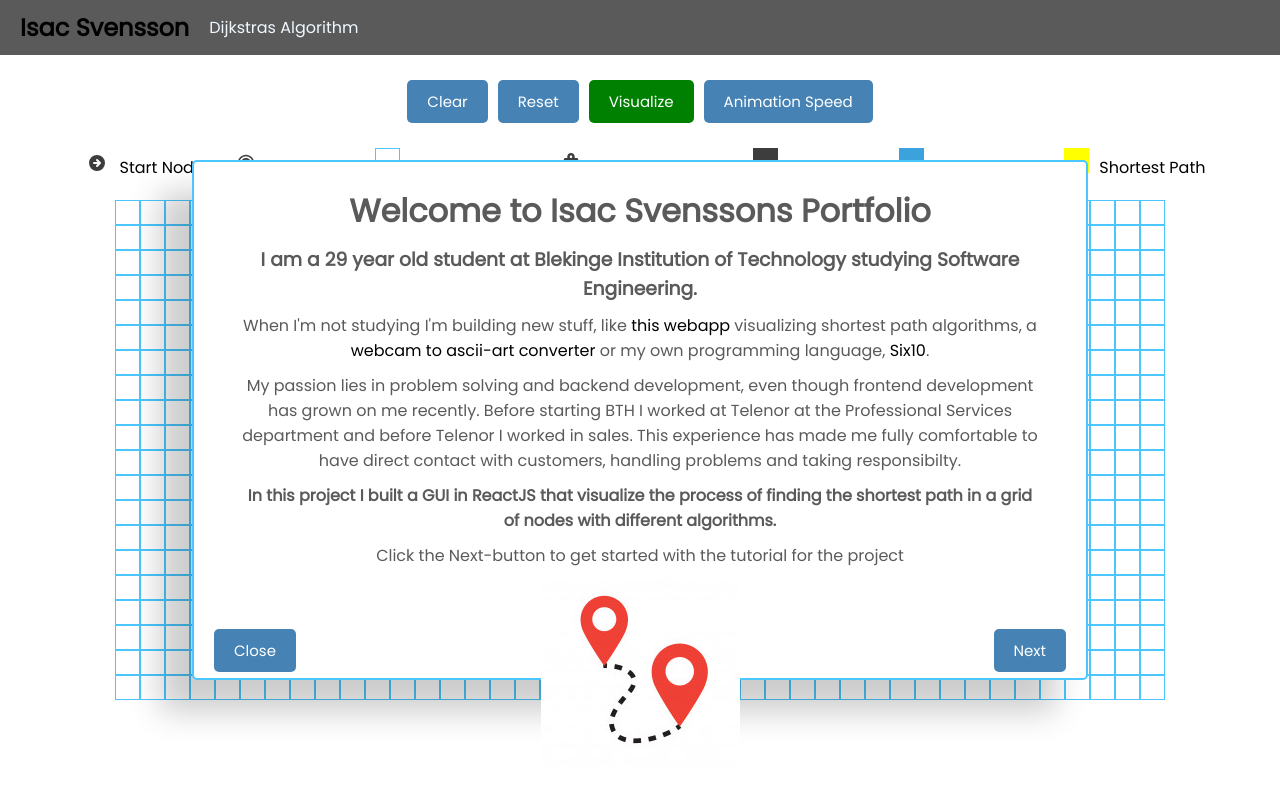
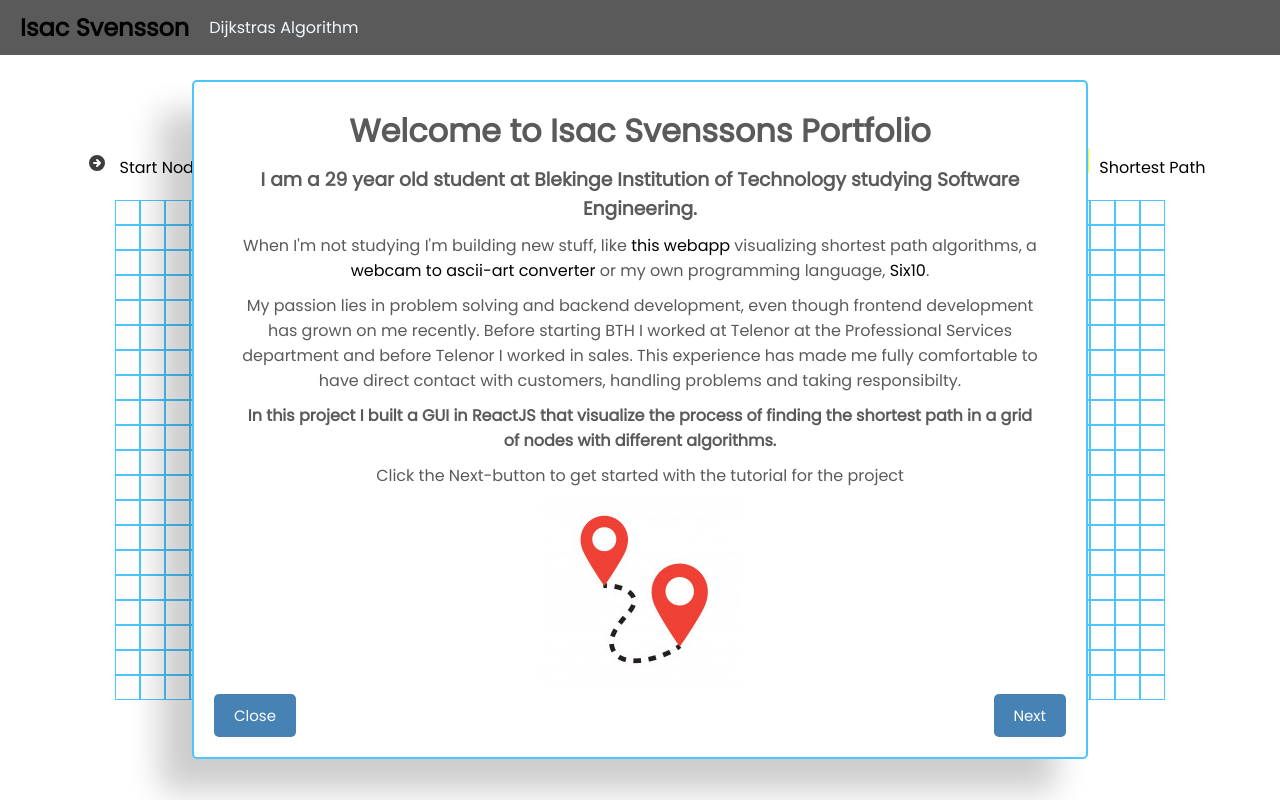
Before and after one commit to IsacSvensson/portfolio, a React (Create React App) app in the folder client/: page / in a window 1280 px wide. Built offline with nearby package versions, Linux system fonts and the light colour scheme.

Commit message:
changed css for slider

```diff
--- a/client/src/components/Slider.js
+++ b/client/src/components/Slider.js
@@ -13,7 +13,7 @@ const Slider = ({animationSpeed, setSpeed}) => {
         value={animationSpeed}
         onChange={handleChange}
       />
-      <output name="rangeVal">{animationSpeed}%</output>
+      <output name="rangeVal" className="range-val">{animationSpeed}%</output>
     </div>
   )
 }
--- a/client/src/index.css
+++ b/client/src/index.css
@@ -166,10 +166,9 @@ body {
 .modal {
   padding: 15px;
   position: absolute;
-  top: 20%;
+  top: 10%;
   left: 15%;
   width: 70%;
-  height: 65%;
   background-color: white;
   border: 2px solid #4bc6ff;
   border-radius: 5px;
@@ -253,3 +252,7 @@ body {
   background: #888888;
   cursor: pointer;
 }
+
+.range-val {
+  margin-left: 10px;
+}
```
